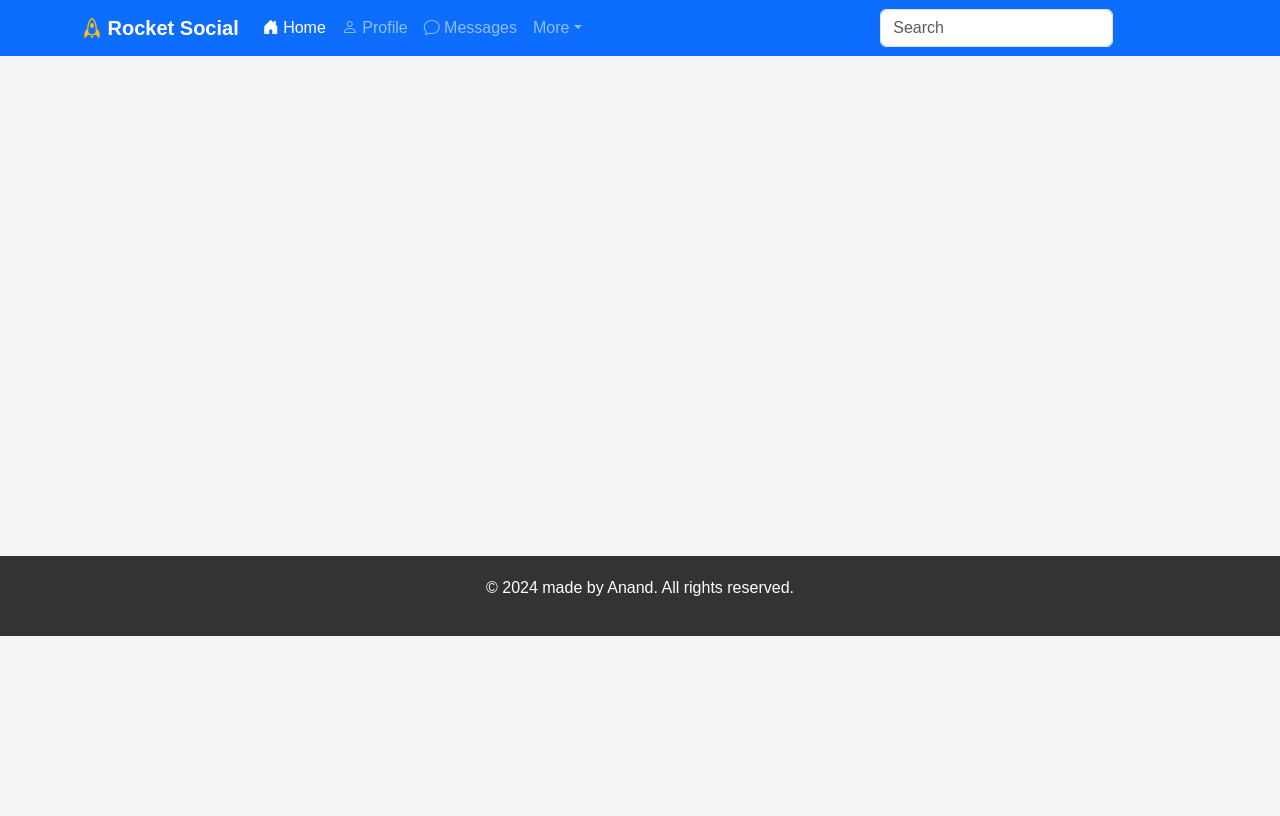
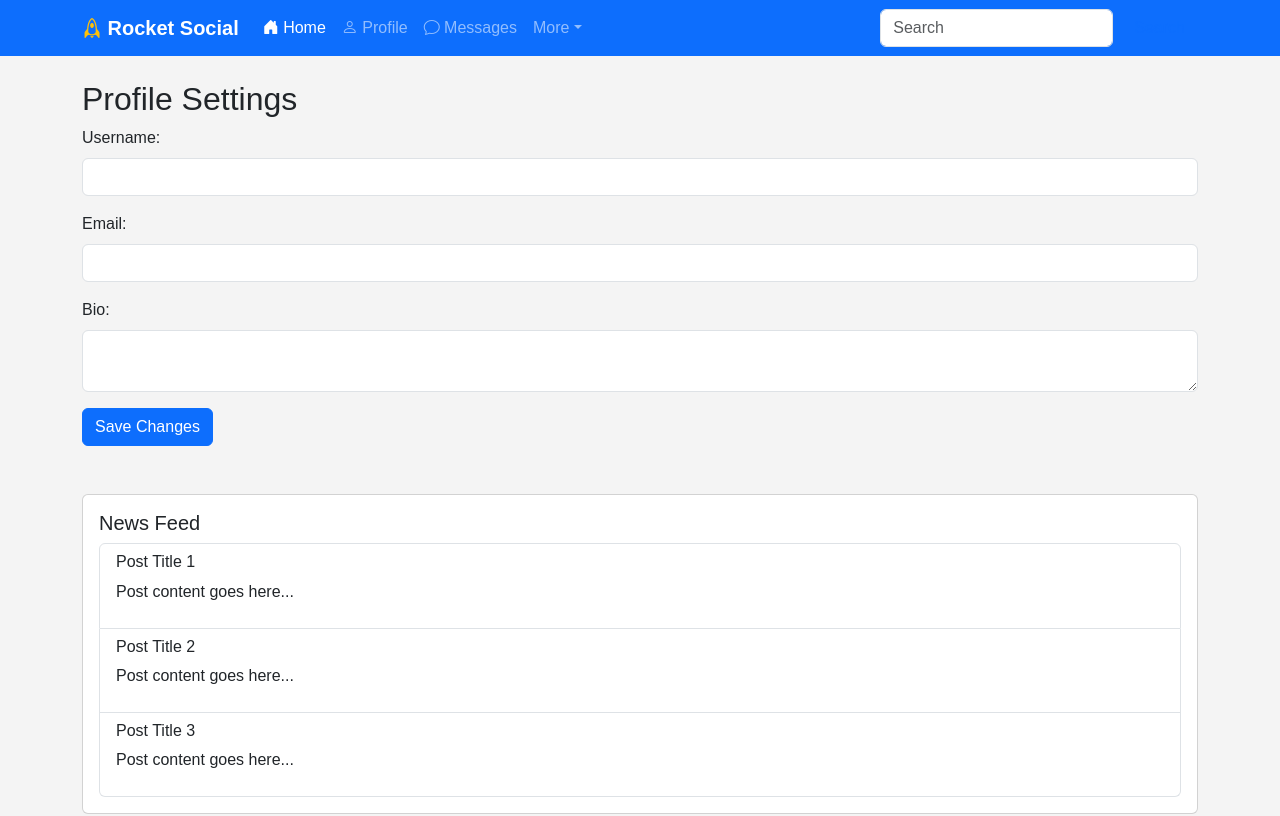
Before and after one commit to anandspaces/baba, a React (Create React App) app: page /profilesetting in a window 1280 px wide. Shown: the top 816 px of the page. Built offline with nearby package versions, Linux system fonts and the light colour scheme.

Commit message:
imporved styling and functionalities

```diff
--- a/src/App.js
+++ b/src/App.js
@@ -6,10 +6,11 @@ import Footer from './components/Footer';
 import Navigation from './components/Navigation';
 import Navigation2 from './components/Navigation2';
 import Dashboard from './components/Home';
-import Dashboard2 from './components/Home2';
-import Dashboard3 from './components/Home3';
 import Profile from './components/Profile';
 import Message from './components/Message';
+import ProfileSettings from './components/ProfileSettings';
+import Post from './components/Home3';
+import NewsFeed from './components/Home2';
 
 function App() {
   return (
@@ -18,11 +19,14 @@ function App() {
       <Navigation2 />
       <Routes>
         <Route exact path="/" element={<Dashboard />} />
-        <Route path="/dashboard2" element={<Dashboard2 />} />
-        <Route path="/dashboard3" element={<Dashboard3 />} />
+        <Route path="/dashboard2" element={<NewsFeed />} />
+        <Route path="/dashboard3" element={<Post />} />
         <Route path="/message" element={<Message />} />
         <Route path="/profile" element={<Profile />} />
+        <Route path="/profilesetting" element={<ProfileSettings />} />
       </Routes>
+      <NewsFeed />
+      <Post />
       <Footer />
     </Router>
   );
--- a/src/components/Message.js
+++ b/src/components/Message.js
@@ -1,21 +1,63 @@
-import React from 'react';
+import React, { useState } from 'react';
 
 export default function Message() {
+  // State to track the input value
+  const [newMessage, setNewMessage] = useState('');
+
+  // Dummy data for messages
+  const [messages, setMessages] = useState([
+    { id: 1, sender: 'User1', content: 'Hey there! How are you?' },
+    { id: 2, sender: 'User2', content: 'I\'m good, thanks!' },
+    // Add more messages as needed
+  ]);
+
+  // Function to handle sending a new message
+  const sendMessage = () => {
+    if (newMessage.trim()) {
+      const newId = messages.length + 1;
+      const newSender = 'You'; // Assuming the user sending the message is the current user
+      const newMessageObj = { id: newId, sender: newSender, content: newMessage };
+      setMessages([...messages, newMessageObj]);
+      setNewMessage(''); // Clear the input field after sending message
+    }
+  };
+
   return (
-    <div className="message-container">
-      <div className="message-header">
-        <h2 className="message-title">Messages</h2>
-      </div>
-      <div className="message-body">
-        <div className="message">
-          <div className="message-sender">John Doe</div>
-          <div className="message-content">Hey there! How are you?</div>
+    <div className="container mt-4">
+      <div className="row">
+        <div className="col">
+          <div className="card">
+            <div className="card-header">
+              <h2 className="card-title mb-0">Messages</h2>
+            </div>
+            <div className="card-body">
+              <div className="message-list">
+                {messages.map((message) => (
+                  <div key={message.id} className="card mb-3">
+                  <div className="card-body">
+                    <div className="message-sender">
+                      <i className="bi bi-person-fill"></i> {message.sender}
+                    </div>
+                    <div className="message-content">{message.content}</div>
+                  </div>
+                </div>
+                ))}
+              </div>
+            </div>
+            <div className="card-footer">
+              <div className="input-group">
+                <input
+                  type="text"
+                  className="form-control"
+                  placeholder="Type your message..."
+                  value={newMessage} // Set the input value from state
+                  onChange={(e) => setNewMessage(e.target.value)} // Update state on input change
+                />
+                <button className="btn btn-primary" onClick={sendMessage}>Send</button>
+              </div>
+            </div>
+          </div>
         </div>
-        <div className="message">
-          <div className="message-sender">Jane Smith</div>
-          <div className="message-content">I'm good, thanks!</div>
-        </div>
-        {/* More messages can go here */}
       </div>
     </div>
   );
--- a/src/components/Profile.js
+++ b/src/components/Profile.js
@@ -19,25 +19,39 @@ export default function Profile() {
   };
 
   return (
-    <div className="profile-container">
-      <div className="profile-header">
-        <h2 className="profile-title">Profile</h2>
-      </div>
-      <div className="profile-body">
-        <div className="friends-list">
-          <h3 className="friends-title">Friends</h3>
-          <ul className="friends">
-            {friends.map((friend) => (
-              <li key={friend.id} className="friend">
-                {friend.name}
-              </li>
-            ))}
-          </ul>
-          <button className="add-friend-btn" onClick={addFriend}>
-            Add Friend
-          </button>
+    <div className="container mt-4">
+      <div className="row">
+        <div className="col">
+          <div className="card">
+            <div className="card-header">
+              <h2 className="card-title mb-0">Profile</h2>
+            </div>
+            <div className="card-body">
+              <div className="row">
+                <div className="col-md-6">
+                  <div className="friends-list">
+                    <h3 className="friends-title mb-3">Friends</h3>
+                    <ul className="list-group">
+                      {friends.map((friend) => (
+                        <li key={friend.id} className="list-group-item">{friend.name}</li>
+                      ))}
+                    </ul>
+                    <button className="btn btn-primary mt-3" onClick={addFriend}>Add Friend</button>
+                  </div>
+                </div>
+                <div className="col-md-6">
+                  <div className="profile-details">
+                    <h3 className="profile-details-title mb-3">Profile Details</h3>
+                    <p className="mb-2"><strong>Name:</strong> John Doe</p>
+                    <p className="mb-2"><strong>Email:</strong> john.doe@example.com</p>
+                    <p className="mb-2"><strong>Location:</strong> New York, USA</p>
+                    <p className="mb-2"><strong>Interests:</strong> Traveling, Photography, Cooking</p>
+                  </div>
+                </div>
+              </div>
+            </div>
+          </div>
         </div>
-        {/* Additional profile details can go here */}
       </div>
     </div>
   );
--- /dev/null
+++ b/src/components/ProfileSettings.js
@@ -0,0 +1,77 @@
+import React, { useState } from 'react';
+
+export default function ProfileSettings() {
+  // Define state variables for user profile data
+  const [username, setUsername] = useState('');
+  const [email, setEmail] = useState('');
+  const [bio, setBio] = useState('');
+  const [saving, setSaving] = useState(false); // State for indicating saving status
+  const [saved, setSaved] = useState(false); // State for indicating saved status
+
+  // Function to handle form submission
+  const handleSubmit = async (event) => {
+    event.preventDefault();
+    // Simulate saving process (replace with actual API call)
+    setSaving(true);
+    await saveProfileChanges({ username, email, bio });
+    setSaving(false);
+    setSaved(true);
+    // Reset saved status after 3 seconds
+    setTimeout(() => {
+      setSaved(false);
+    }, 3000);
+  };
+
+  // Function to simulate saving profile changes (replace with actual API call)
+  const saveProfileChanges = (profileData) => {
+    return new Promise((resolve) => {
+      setTimeout(() => {
+        console.log('Profile updated:', profileData);
+        resolve();
+      }, 2000);
+    });
+  };
+
+  return (
+    <div className="container mt-4">
+      <h2>Profile Settings</h2>
+      <form onSubmit={handleSubmit}>
+        <div className="mb-3">
+          <label htmlFor="username" className="form-label">Username:</label>
+          <input
+            type="text"
+            className="form-control"
+            id="username"
+            value={username}
+            onChange={(e) => setUsername(e.target.value)}
+            required
+          />
+        </div>
+        <div className="mb-3">
+          <label htmlFor="email" className="form-label">Email:</label>
+          <input
+            type="email"
+            className="form-control"
+            id="email"
+            value={email}
+            onChange={(e) => setEmail(e.target.value)}
+            required
+          />
+        </div>
+        <div className="mb-3">
+          <label htmlFor="bio" className="form-label">Bio:</label>
+          <textarea
+            className="form-control"
+            id="bio"
+            value={bio}
+            onChange={(e) => setBio(e.target.value)}
+          />
+        </div>
+        <button type="submit" className="btn btn-primary" disabled={saving}>
+          {saving ? 'Saving...' : 'Save Changes'}
+        </button>
+        {saved && <div className="alert alert-success mt-3">Changes saved successfully.</div>}
+      </form>
+    </div>
+  );
+}
--- a/src/components/home3.js
+++ b/src/components/home3.js
@@ -1,6 +1,6 @@
 import React from "react";
 
-export default function Dashboard3() {
+export default function Post() {
     return (
       <div className="container mt-5">
         <div className="card">
@@ -18,7 +18,7 @@ export default function Dashboard3() {
                   placeholder="Write a comment..."
                 />
               </div>
-              <button type="submit" className="btn btn-primary">
+              <button type="submit" className="btn btn-primary mt-2">
                 Post Comment
               </button>
             </form>
--- a/src/components/navigation.js
+++ b/src/components/navigation.js
@@ -28,7 +28,7 @@ export default function Navigation() {
               </a>
             </li>
             <li className="nav-item dropdown">
-              <a className="nav-link dropdown-toggle" href="#more" role="button" data-bs-toggle="dropdown" aria-expanded="false">
+              <a className="nav-link dropdown-toggle" href="/profilesetting" role="button" data-bs-toggle="dropdown" aria-expanded="false">
                 More
               </a>
               <ul className="dropdown-menu">
```
